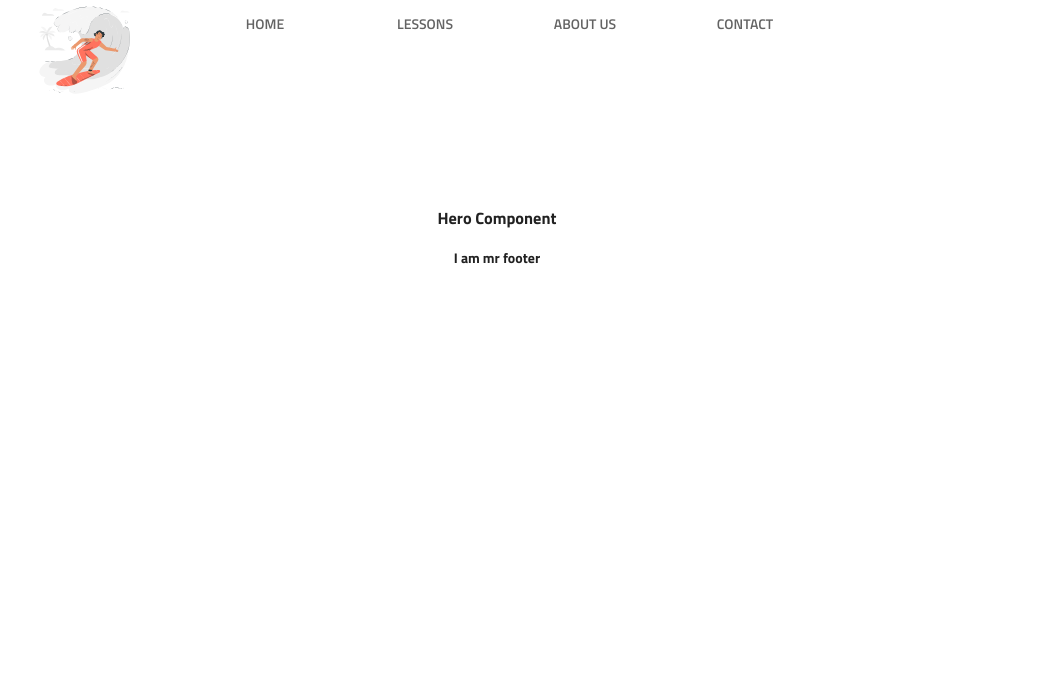
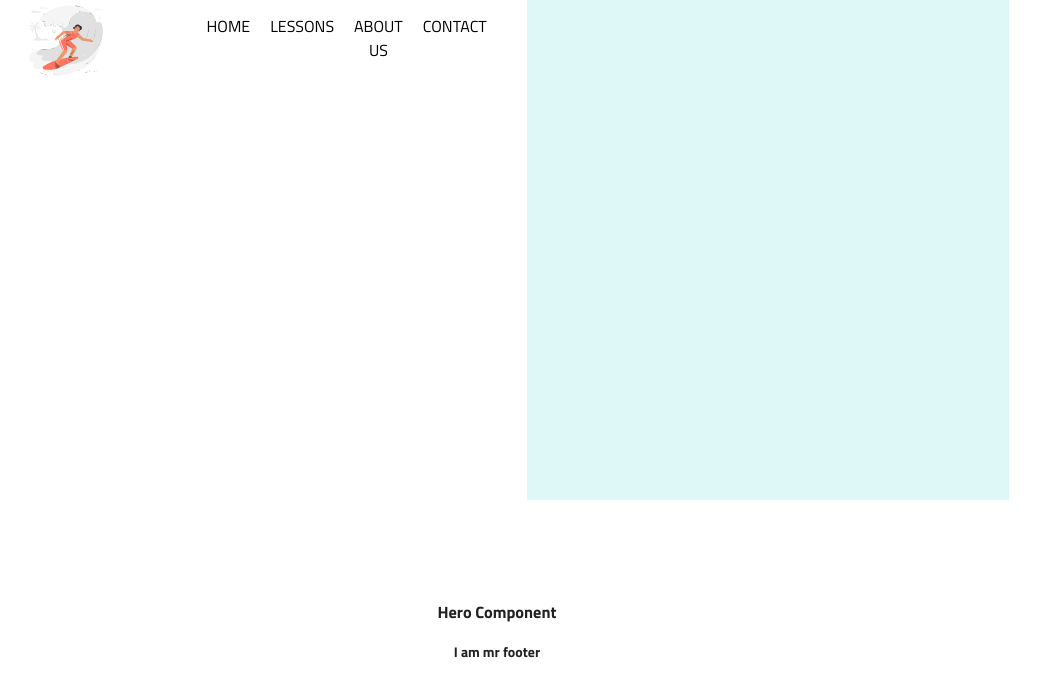
Before and after one commit to Gichohi-Simon/kite-school, a Next.js app: page / in a window 1280 px wide. Shown: the top 696 px of the page, without its empty margins (143-1183 px from the left). Built offline with nearby package versions, Linux system fonts and the light colour scheme.

Commit message:
added blue layer

```diff
--- a/src/components/DrawerComponent/DrawerComponent.tsx
+++ b/src/components/DrawerComponent/DrawerComponent.tsx
@@ -37,7 +37,7 @@ export default function DrawerComponent() {
                     </ListItem>
                     <ListItem divider button>
                         <ListItemText>
-                            Contacts
+                            Contacts D
                         </ListItemText>
                     </ListItem>
                 </List>
--- a/src/components/Header/Header.tsx
+++ b/src/components/Header/Header.tsx
@@ -1,49 +1,59 @@
 import React from 'react'
 import useStyles from './style'
 import {
-    Tabs, Tab, Typography,useMediaQuery, useTheme, Avatar
+    Typography, useMediaQuery, useTheme
 } from '@material-ui/core'
 import DrawerComponent from '../DrawerComponent/DrawerComponent'
 import Image from 'next/image'
 
 export default function Header() {
     const classes = useStyles()
-
     //BreakPoints
     //gives us an instance of the default theme inside our theme
     const theme = useTheme()
-
     const isMatch = useMediaQuery(theme.breakpoints.down('sm'));
-
     return (
         <div className={classes.main}>
-                    <Typography className={classes.logo}>
+            <Typography>
                 <Image
                     src="/assets/Surfer1.svg"
                     height="100px"
                     width="200px"
                     alt="surfing_logo"
                 />
-
             </Typography>
 
-                    <div className={classes.navLinks}>
+            <div>
                 {isMatch ? <DrawerComponent /> : (
-                        <div className={classes.linkItems}>
-                            <Tabs>
-                                <Tab label="Home" />
-                            </Tabs>
-                            <Tabs>
-                                <Tab label="Lessons" />
-                            </Tabs>
-                            <Tabs>
-                                <Tab label="About Us" />
-                            </Tabs>
-                            <Tabs>
-                                <Tab label="Contact" />
-                            </Tabs>
+                    <div >
+                        <ul className={classes.linkItems}>
+                            <li className={classes.links}>
+                                <Typography>
+                                    <a href="#home" className={classes.linkText}>Home</a>
+                                </Typography>
+                            </li>
+                            <li className={classes.links}>
+                                <Typography>
+                                    <a href="#lessons" className={classes.linkText}>Lessons</a>
+                                </Typography>
+                            </li>
+                            <li className={classes.links}>
+                                <Typography >
+                                    <a href="#about" className={classes.linkText}>About Us</a>
+                                </Typography>
+                            </li>
+                            <li className={classes.links}>
+                                <Typography >
+                                    <a href="#contact" className={classes.linkText}>Contact</a>
+                                </Typography>
+                            </li>
+                        </ul>
                     </div>
                 )}
+            </div>
+
+            <div className={classes.color}>
+
             </div>
         </div>
 
--- a/src/components/Header/style.ts
+++ b/src/components/Header/style.ts
@@ -1,18 +1,28 @@
-import {makeStyles,createStyles} from '@material-ui/styles'
+import {Theme} from '@material-ui/core'
+import {makeStyles,createStyles} from '@material-ui/core/styles'
 
-export default makeStyles((theme) => createStyles({
+export default makeStyles((theme:Theme) => createStyles({
     main:{
         display:'flex',
     },
-    logo:{
-
-    },
-    navLinks:{
-    //    display:'flex',
-    //    justifyContent:'center',
+    color:{
+        width:'597px',
+        height:'500px',
+        backgroundColor:'#ddf8f6',
+        marginLeft:'40px'
     },
     linkItems:{
-        display:'flex',
-        justifyContent:'center'
+        display:'flex'
+    },
+    links:{
+       listStyle:'none',
+       paddingLeft:'20px',
+       fontSize:'32px',
+       fontWeight:'bold',
+       textTransform:'uppercase'
+    },
+    linkText:{
+       textDecoration:'none',
+       color:'black'
     }
 }))
```
Lines whose indentation alone changed are shown as unchanged.
